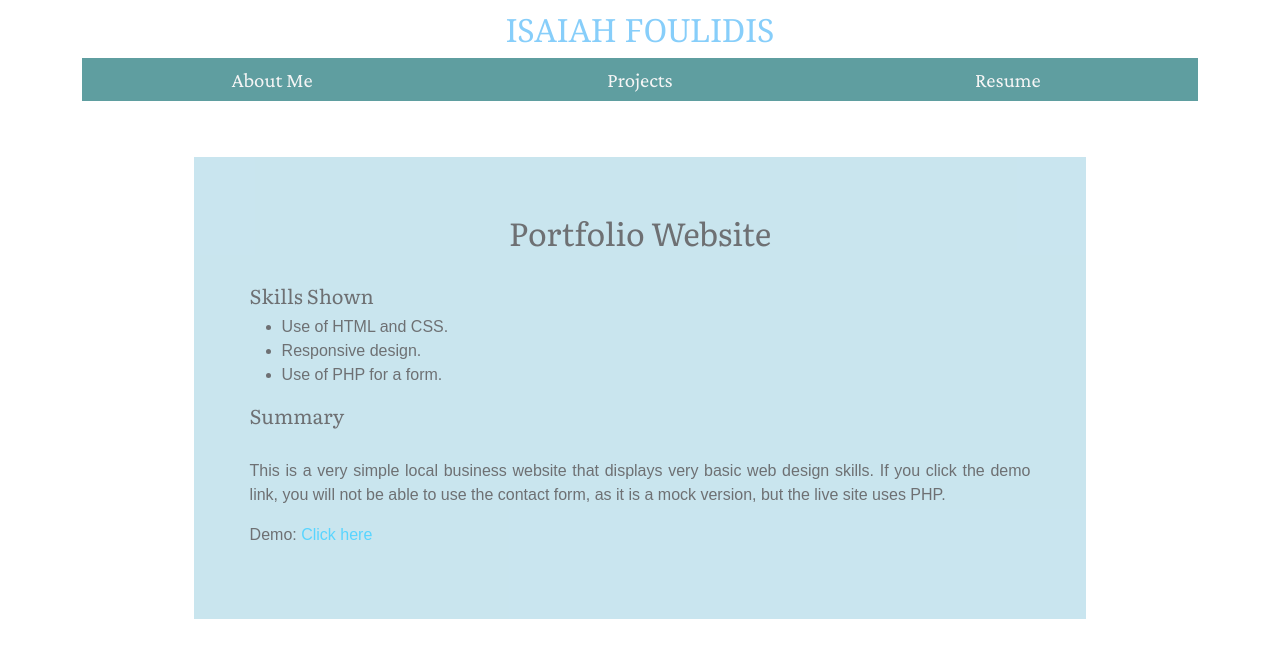
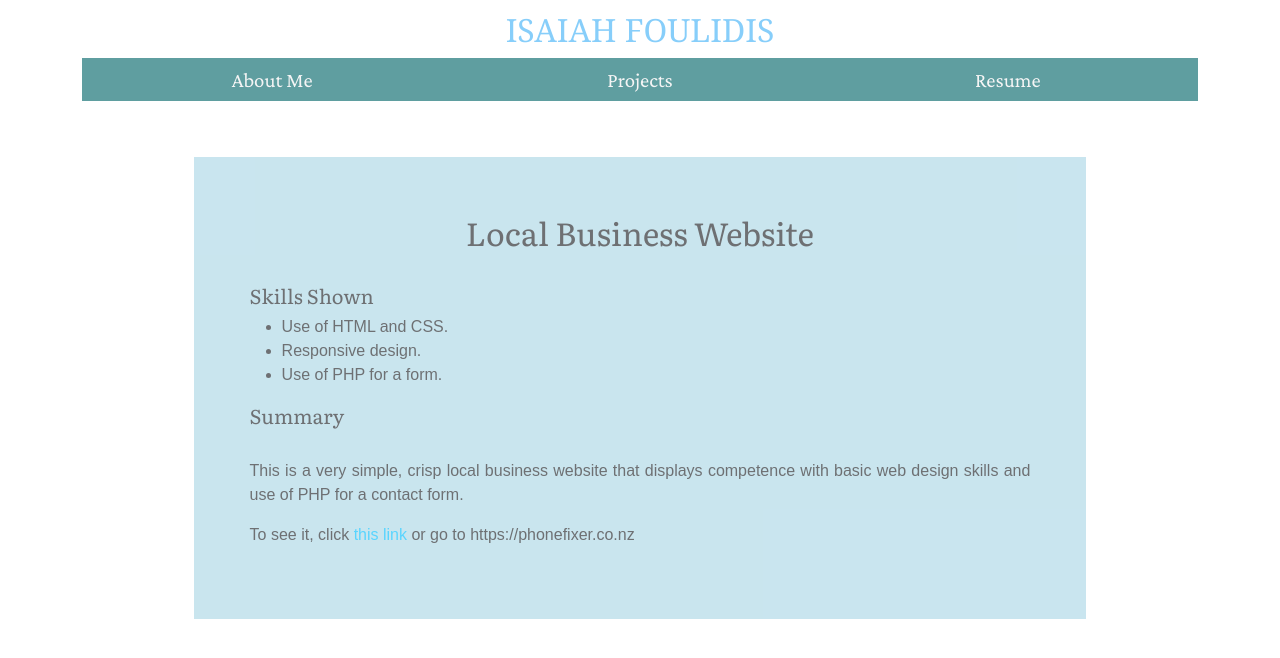
Before and after one commit to ifoulidis/Portfolio-Website, a Next.js app: page /other_projects/phone_fixer in a window 1280 px wide. Shown: the top 658 px of the page. Built offline with nearby package versions, Linux system fonts and the light colour scheme.

Commit message:
description changes

```diff
--- a/pages/UFC_data_science/index.js
+++ b/pages/UFC_data_science/index.js
@@ -39,9 +39,9 @@ export default function UFC_Data_Science() {
         <h5>Reach Advantage</h5>
         <p>The following results show the reach advantage that the winner had over the loser on average, for a given weight class. Note that there are negative values.</p>
         <p>Bantamweight: -0.58<br/>Middleweight: 0.59<br/>Heavyweight: 1.84<br/>WomenStrawweight: -0.92<br/>WomenBantamweight: 1.04<br/>Lightweight: 0.39<br/>Welterweight: 0.45<br/>Flyweight: -0.11<br/>LightHeavyweight: 1.8<br/>Featherweight: 0.47<br/>WomenFlyweight: 0.53<br/>WomenFeatherweight: 1.11<br/>CatchWeight: -0.07<br/>OpenWeight: No relevant data</p>
-        <p>Although the data are incomplete and have some issues, the results are quite interesting, in that the mean difference is very small. The strength of the correlation and statistical significance are irrelevant, since the differences are so small anyway. <br/>What I thought would be interesting to do next is fine the average difference in reach for opponents of each weight class. The results were as follows:</p>
+        <p>Although the data are incomplete and have some issues, the results are quite interesting, in that the mean difference is very small. The strength of the correlation and statistical significance are irrelevant, since the differences are so small anyway. <br/>What I thought would be interesting to do next is find the average difference in reach for opponents of each weight class. The results were as follows:</p>
         <p>Bantamweight: 7.09<br/>Middleweight: 6.46<br/>Heavyweight: 8.28<br/>WomenStrawweight: 5.6<br/>WomenBantamweight: 5.55<br/>Lightweight: 5.93<br/>Welterweight: 6.42<br/>Flyweight: 5.25<br/>LightHeavyweight: 6.57<br/>Featherweight: 6.31<br/>WomenFlyweight: 6.49<br/>WomenFeatherweight: 6.51<br/>CatchWeight: 6.77<br/>OpenWeight: No relevant data</p>
-        <p>The data show that the average reach difference for every weight class is substantial, of which I was already aware.<br/>I also checked whether any reach advantage at all related to win rate. The results were as follows:</p>
+        <p>The data show that the average reach difference for every weight class is substantial, of which I was already aware.<br/>I also checked whether any reach advantage at all relates to win rate. The results were as follows:</p>
         <p>Bantamweight: 42.76%<br/>Middleweight: 46.94%<br/>Heavyweight: 51.22%<br/>WomenStrawweight: 35.23%<br/>WomenBantamweight: 46.51%<br/>Lightweight: 42.15%<br/>Welterweight: 44.01%<br/>Flyweight: 42.18%<br/>LightHeavyweight: 48.18%<br/>Featherweight: 44.78%<br/>WomenFlyweight: 42.59%<br/>WomenFeatherweight: 43.75%<br/>CatchWeight: 44.44%<br/>OpenWeight: No relevant data</p>
         <h5>Other Findings</h5>
         <p>There are yet more findings to see, so check out the <Link href="/UFC_project_code.pdf"><a className='inTextLinks'>PDF</a></Link> if you are interested in this topic.</p>
--- a/pages/index.js
+++ b/pages/index.js
@@ -19,7 +19,8 @@ export default function Home() {
           <Link href="/other_projects/border_crossing"><a><Image  src={CSharpIcon} height={32} width={32}/></a></Link>
         </div>
         <br></br>
-        <p>I am a mostly self-taught programmer looking to move into the field professionally.</p>
+        <p>I am looking for my first programming job. I majored in biochemistry, but did second and third-year computer science papers.</p>
+        <p>You&apos;ll find me to be a fast learner, responsible, and an initiative taker.</p>
         <p>For the last few years, I have put my biochemistry knowledge to use as a Freelance English and Specialist Editor for scientific journals.</p>
         <p>Fortunately, that means I&apos;m already well-accustomed to combing through dense content to find errors.</p>
         <p>Please take a look at some of the projects I have completed. Clicking one of the icons above will take you to my favourite project using that language/framework.</p>
--- a/pages/other_projects/phone_fixer.js
+++ b/pages/other_projects/phone_fixer.js
@@ -2,13 +2,13 @@ import Head from 'next/head'
 import Link from 'next/link'
 import NavigationBar from '../../components/navbar'
 
-export default function PortfolioWebsite() {
+export default function LocalBusinessWebsite() {
   return (
     <div className="container">
       <NavigationBar/>
       <div>
         <div id="content">
-          <h2 id="projectTitle">Portfolio Website</h2>
+          <h2 id="projectTitle">Local Business Website</h2>
           <br/>
           <h5>Skills Shown</h5>
           <ul>
@@ -17,9 +17,8 @@ export default function PortfolioWebsite() {
             <li>Use of PHP for a form.</li>
           </ul>
           <h5>Summary</h5>
-          <p><br/>This is a very simple local business website that displays very basic web design skills. If you click the demo link, you will not be able to use the contact form,
-          as it is a mock version, but the live site uses PHP.</p>
-          <p>Demo: <Link href='/phone_fixer/index.html'><a className='inTextLinks'>Click here</a></Link></p>
+          <p><br/>This is a very simple, crisp local business website that displays competence with basic web design skills and use of PHP for a contact form.</p>
+          <p>To see it, click <a href="https://phonefixer.co.nz" className='inTextLinks'>this link</a> or go to https://phonefixer.co.nz</p>
         </div>
       </div>
     </div>
--- a/pages/projects.js
+++ b/pages/projects.js
@@ -24,8 +24,8 @@ export default function Projects(){
         <p>A C# game with jumping and throwing</p>, CSharpIcon)}
         {Card("./Python_projects/folium_map", 'Folium Map with Layers',
         <p>Interactive markers of US volcanoes and world population</p>, PythonIcon)}
-        {Card("./other_projects/phone_fixer", 'Basic Local Business Website',
-        <p>A simple HTML and CSS website with a contact form.</p>)}
+        {Card("./other_projects/phone_fixer", 'Local Business Website',
+        <p>A simple HTML and CSS website with a PHP contact form.</p>)}
       </div>
     </div>
   );
--- a/styles/globals.css
+++ b/styles/globals.css
@@ -149,7 +149,7 @@ li{
   border: none;
   border-radius: 0.2em;
   background-color: white;
-  font-family: 'Literata', Garamond
+  font-family: 'Literata', Garamond;
 }
 
 .cardT {
```
